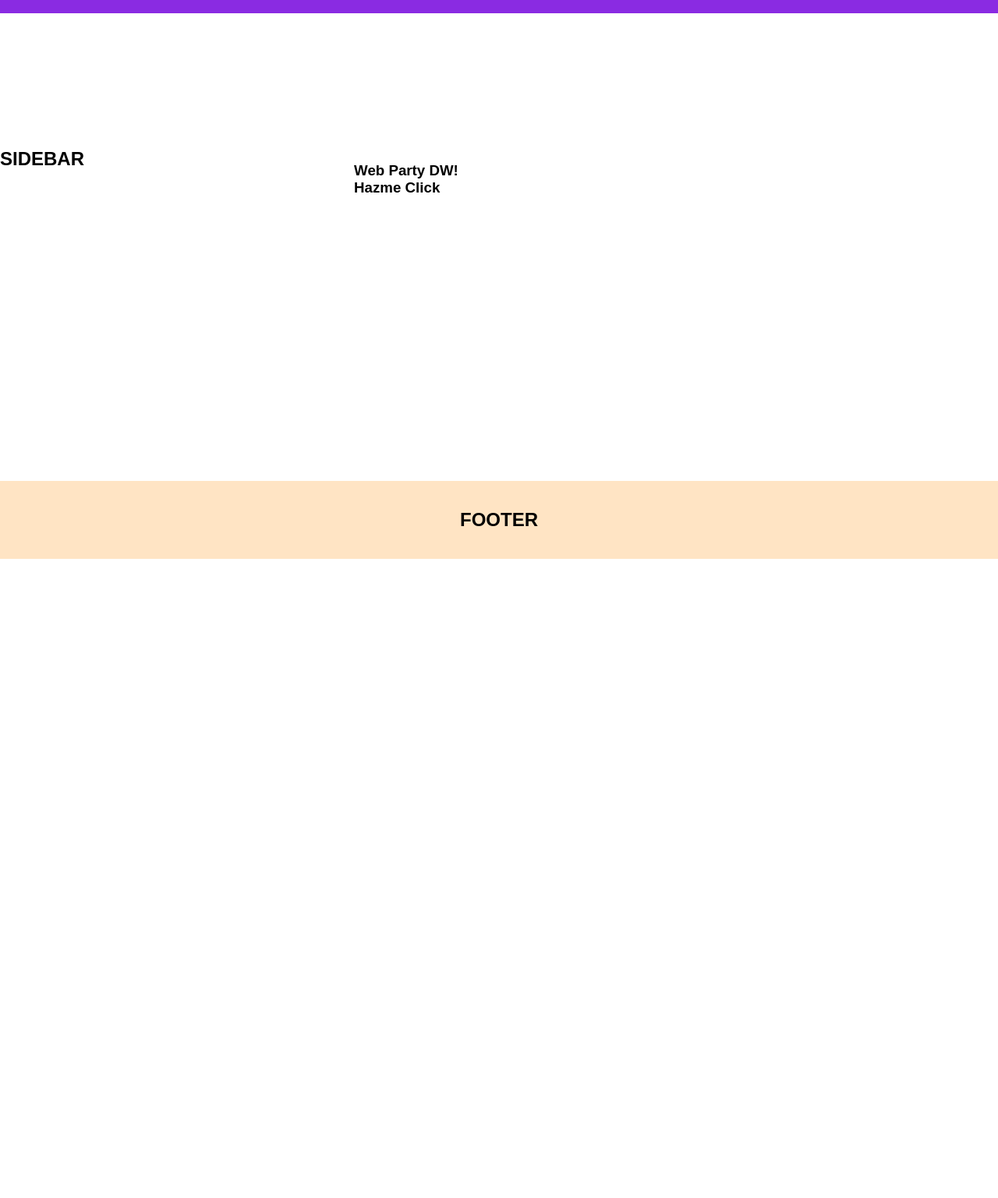
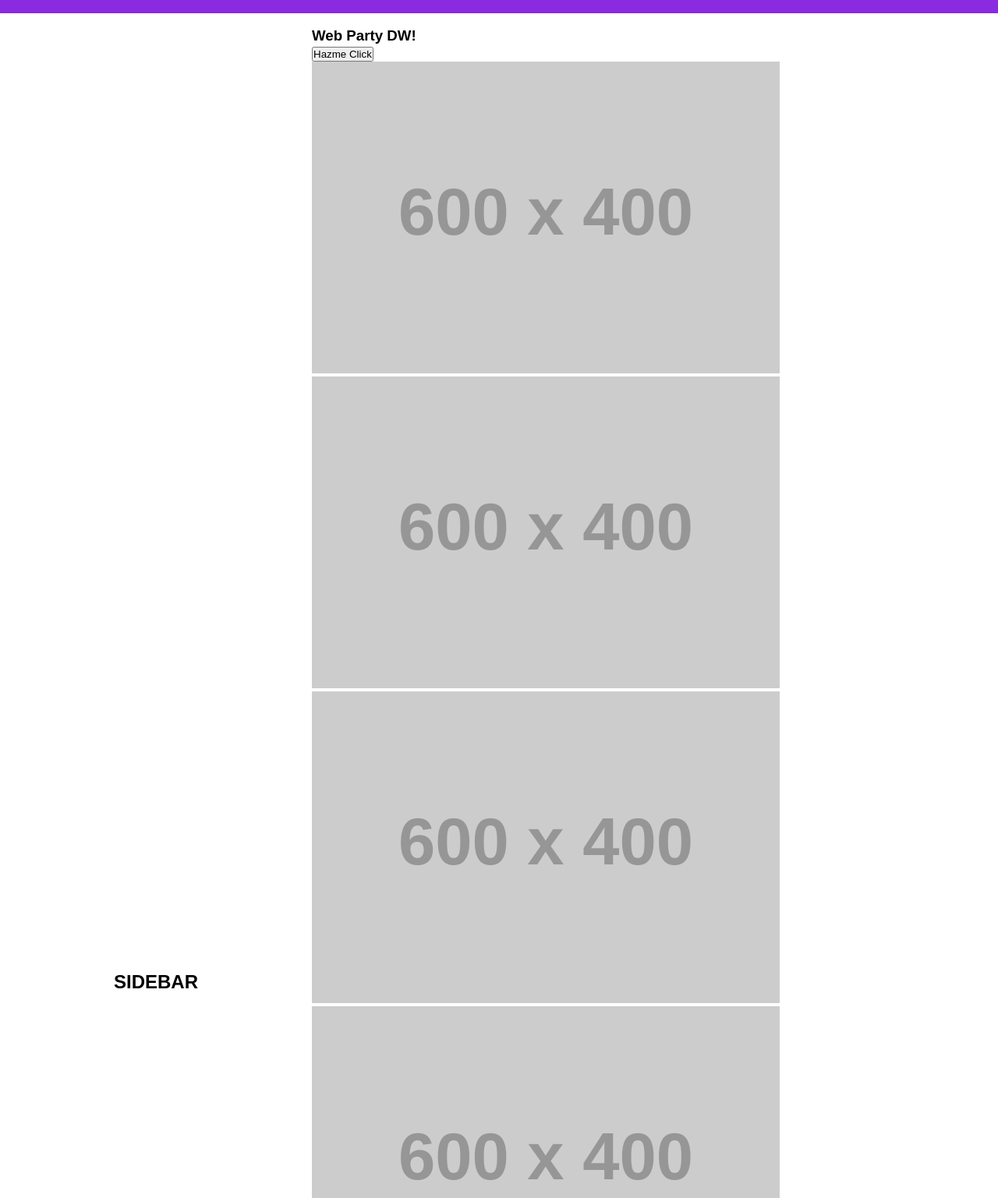
Before and after one commit to RamonVargasRuiz/CEI_M1_DW, a plain HTML site: page Día 19/idenx.html in a window 1280 px wide. Shown: the part 83-1620 px from the top of the page at 78% size. Before the commit the page ends 800 px from the top, so only its background shows below. Drawn offline with Linux system fonts and the light colour scheme; placeholder pictures from the web are drawn by us.

Commit message:
dia 22 ok

```diff
--- a/Día 19/css/layouts.css
+++ b/Día 19/css/layouts.css
@@ -29,17 +29,24 @@
 
 .main{
     grid-area: main;
+    display: grid;
+    /* grid-template-columns: ;
+    grid-template-rows: ; */
 
 
 }
 
 .sidebar{
     grid-area: sidebar;
+    display: flex;
+    width: 400px;
+    justify-content: center;
+    align-items: center;
 }
 
 .footer{
     grid-area: footer;
-    justify-self: ;
+    /* justify-self: ; */
     align-self: end;
     display: flex;
     justify-content: center;
--- a/Día 19/idenx.html
+++ b/Día 19/idenx.html
@@ -40,22 +40,19 @@
 
                 <div class="action">
                     <h3 class="action__click">
-                        Hazme Click
+                        <button>Hazme Click</button>
                     </h3>
                 </div>
 
             </section>
 
             <section class="main__gallery">
-                <img src="" alt="" class="gallery__pic">
-                <img src="" alt="" class="gallery__pic">
-                <img src="" alt="" class="gallery__pic">
-                <img src="" alt="" class="gallery__pic">
-                <img src="" alt="" class="gallery__pic">
-                <img src="" alt="" class="gallery__pic">
-                <img src="" alt="" class="gallery__pic">
-                <img src="" alt="" class="gallery__pic">
-            </section>
+                <img src="https://placehold.co/600x400" alt="imagenprueba" class="gallery__pic">
+                <img src="https://placehold.co/600x400" alt="imagenprueba" class="gallery__pic">
+                <img src="https://placehold.co/600x400" alt="imagenprueba" class="gallery__pic">
+                <img src="https://placehold.co/600x400" alt="imagenprueba" class="gallery__pic">
+                <img src="https://placehold.co/600x400" alt="imagenprueba" class="gallery__pic">
+                <img src="https://placehold.co/600x400" alt="imagenprueba" class="gallery__pic">
 
         </main>
 
```
Also changed, not shown: 2 other files.
